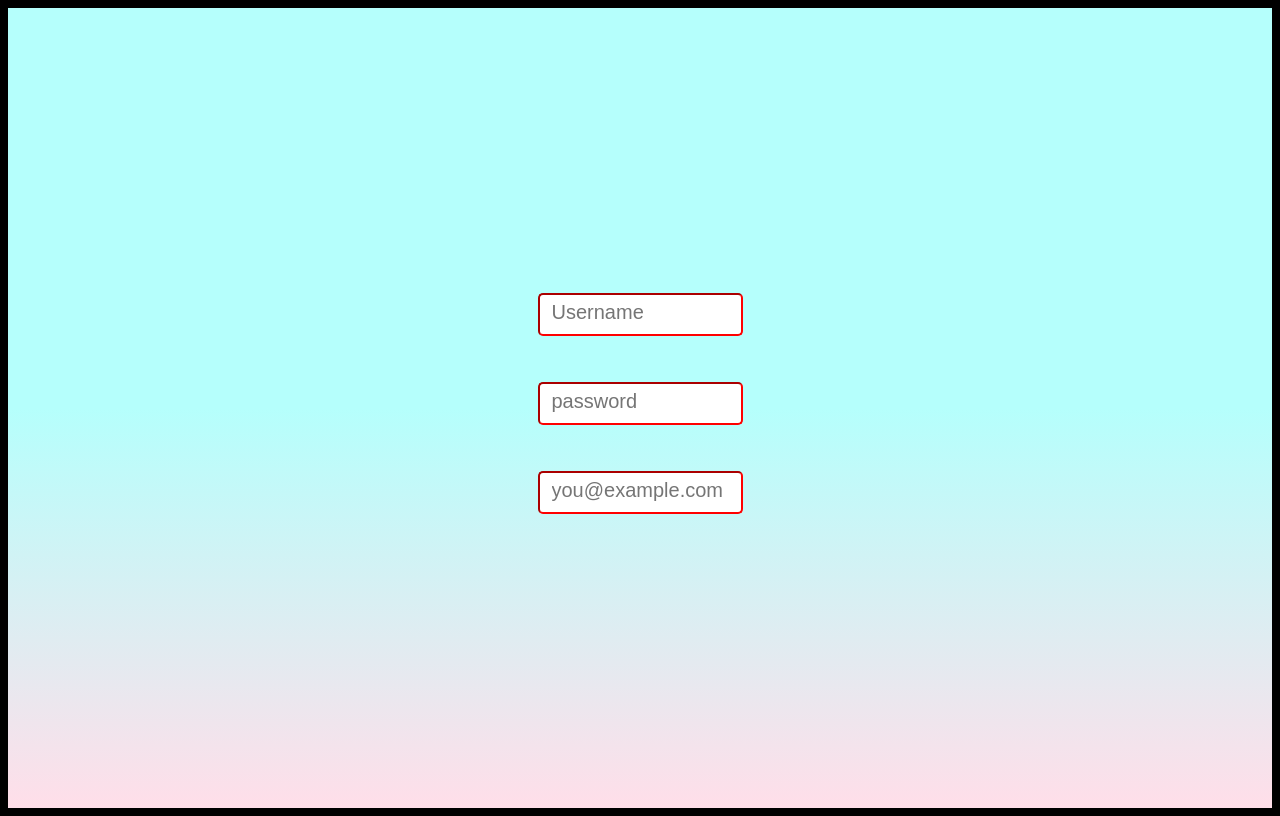
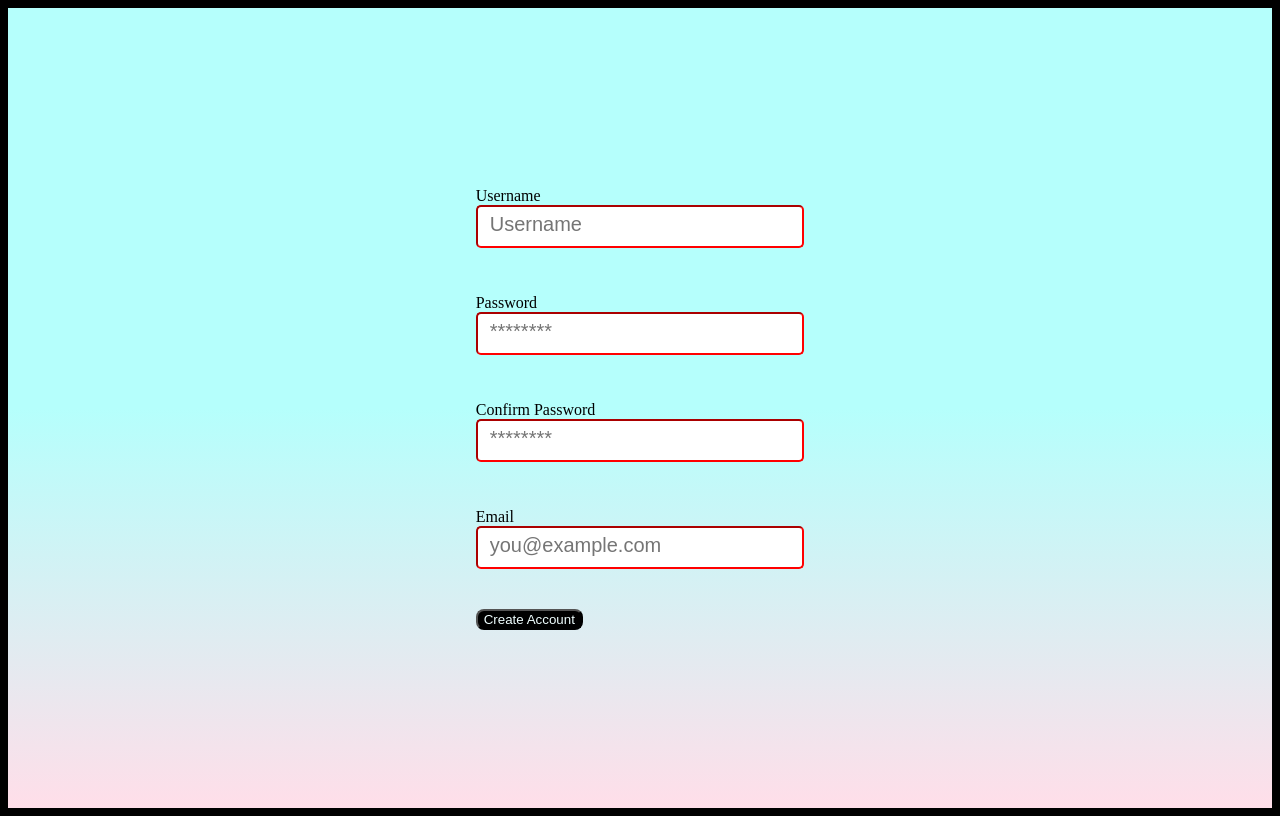
Before and after one commit to Deepanshuisjod/Collab-draw, a website: page public/sign_up.html in a window 1280 px wide. Drawn offline with Linux system fonts and the light colour scheme.

Commit message:
modify sign_up.html

```diff
--- a/public/sign_up.html
+++ b/public/sign_up.html
@@ -12,18 +12,28 @@
         <form action="#" id="form">
             <div id="components">
                 <div>
-                    <label for="username" class="username"></label>
+                    <label for="username" class="username">Username</label>
                     <input type="text" required placeholder="Username">
                 </div>
                 <br><br>
                 <div>
-                    <label for="password" class="username"></label>
-                    <input type="password" required placeholder="password" minlength="8" >
+                    <label for="password" class="password">Password</label>
+                    <input type="password" required placeholder="********" minlength="8" >
                 </div>
                 <br><br>
                 <div>
-                    <label for="email" class="email"></label>
+                    <label for="comf-password" class="comf-password">Confirm Password</label>
+                    <input type="password" placeholder="********" minlength="8" required id="conf-password">
+                </div>
+                <br><br>
+                <div>
+                    <label for="email" class="email">Email</label>
                     <input type="email" placeholder="you@example.com" required>
+                </div>
+            </div>
+            <div id="footer">
+                <div id="button-container">
+                    <button type="submit" id="button">Create Account</button>
                 </div>
             </div>
         </form>
```
